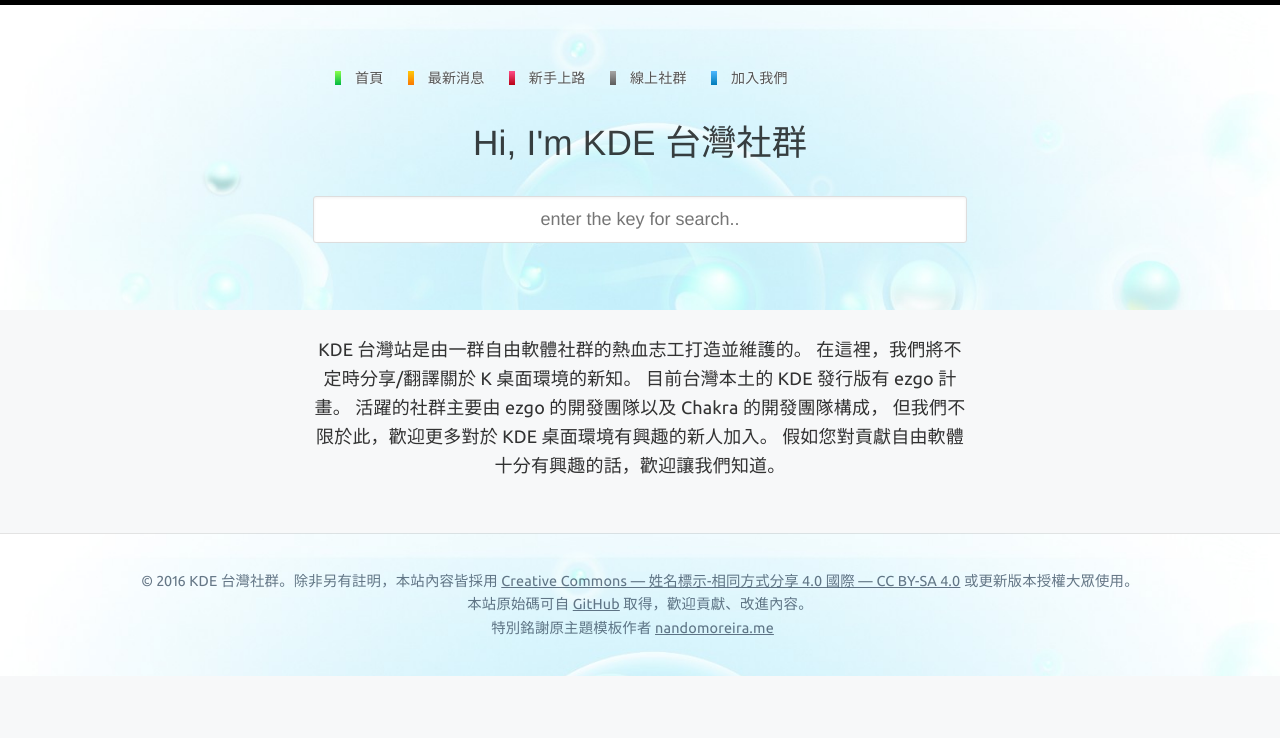
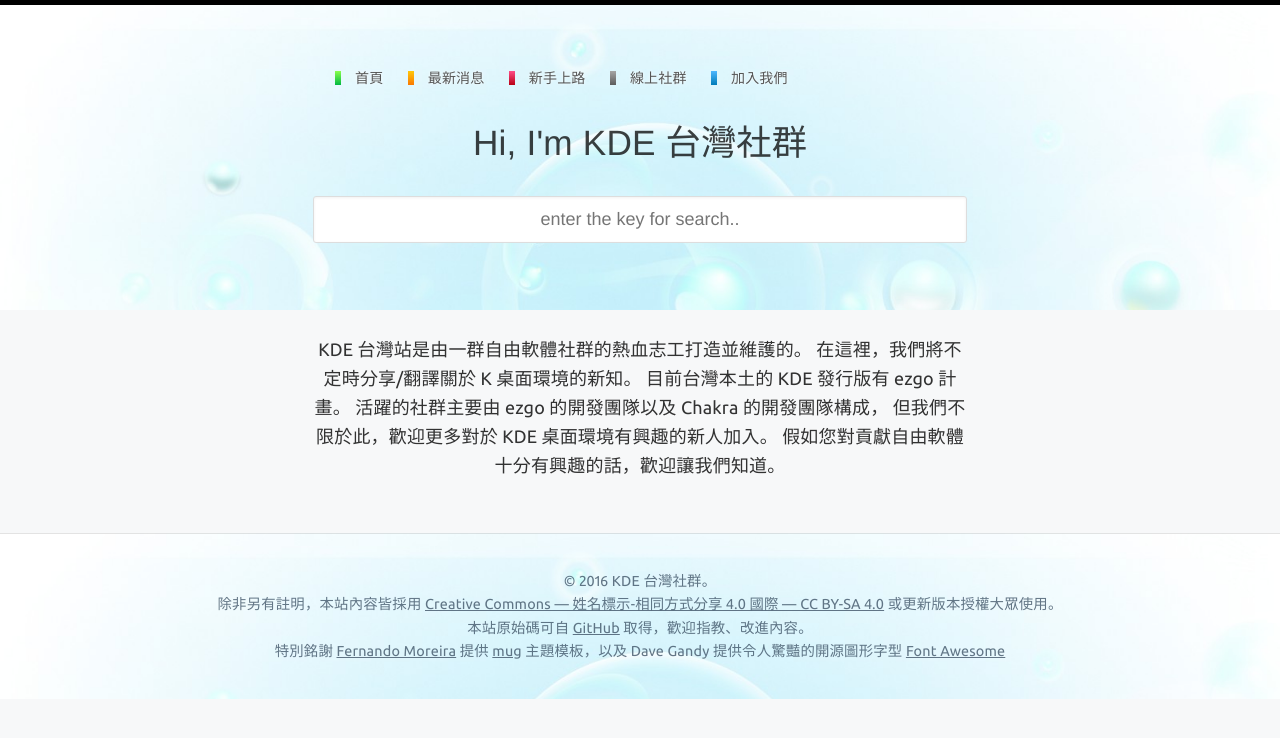
Before and after one commit to linux-taiwan/kde.linux.org.tw, a Jekyll site: the page built from index.html, in a window 1280 px wide. Shown: the top 738 px of the page. Built offline with Jekyll 4.4.1, drawn with Linux system fonts in a browser that asks for light colours; some web fonts are replaced.

Commit message:
修正部份文字排列，增加感謝對象

```diff
--- a/_includes/footer.html
+++ b/_includes/footer.html
@@ -12,8 +12,9 @@
     {% endfor %}
   </ul>
 
-  <small>&copy; {{ site.time | date: '%Y' }} KDE 台灣社群。除非另有註明，本站內容皆採用 <a href="http://creativecommons.org/licenses/by-sa/4.0/deed.zh_TW">Creative Commons — 姓名標示-相同方式分享 4.0 國際 — CC BY-SA 4.0</a> 或更新版本授權大眾使用。</small>
-  <small>本站原始碼可自 <a href="https://github.com/linux-taiwan/kde.linux.org.tw">GitHub</a> 取得，歡迎貢獻、改進內容。</small>
-  <small>特別銘謝原主題模板作者 <a href="http://nandomoreira.me" target="_blank">nandomoreira.me</a> <i class="icon icon-heart"></i></small>
+  <small>&copy; {{ site.time | date: '%Y' }} KDE 台灣社群。</small>
+  <small>除非另有註明，本站內容皆採用 <a href="http://creativecommons.org/licenses/by-sa/4.0/deed.zh_TW">Creative Commons — 姓名標示-相同方式分享 4.0 國際 — CC BY-SA 4.0</a> 或更新版本授權大眾使用。</small>
+  <small>本站原始碼可自 <a href="https://github.com/linux-taiwan/kde.linux.org.tw">GitHub</a> 取得，歡迎指教、改進內容。</small>
+  <small>特別銘謝 <a href="http://nandomoreira.me" target="_blank">Fernando Moreira</a> 提供 <a href="https://github.com/nandomoreirame/mug">mug</a> 主題模板，以及 Dave Gandy 提供令人驚豔的開源圖形字型 <a href="http://fontawesome.io">Font Awesome</a></small>
 
 </footer>
```
